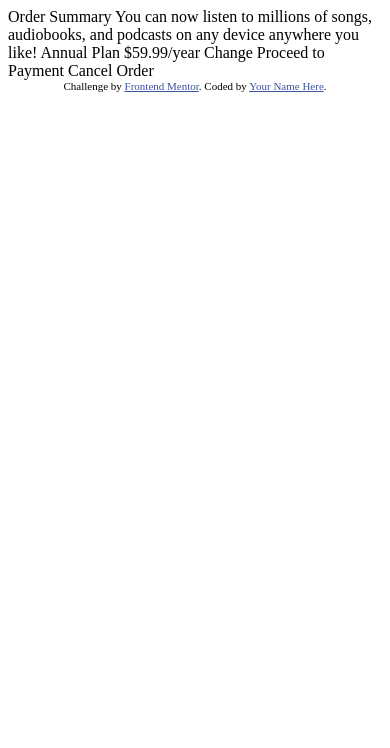
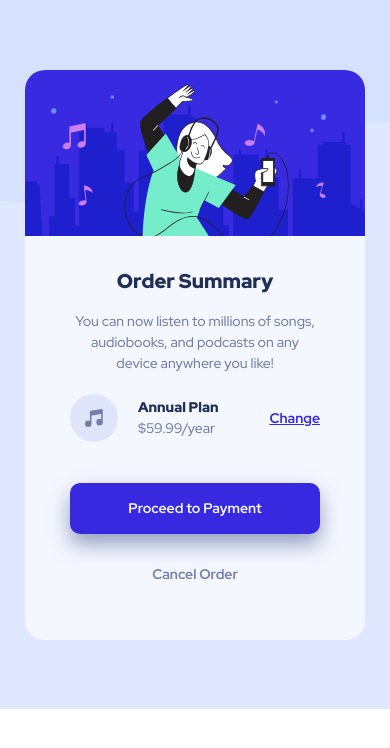
Before and after one commit to vircoding/order-summary-component-frontend-mentor, a plain HTML site: page index.html in a window 390 px wide. Drawn offline with Linux system fonts and the light colour scheme.

Commit message:
desktop and mobile designs

```diff
--- /dev/null
+++ b/css/styles.css
@@ -0,0 +1,184 @@
+/* Google Fonts https://fonts.google.com/ */
+@import url('https://fonts.googleapis.com/css2?family=Red+Hat+Display:wght@500;700;900&display=swap');
+
+/* Custom Properties */
+:root {
+    --red-hat-display: 'Red Hat Display', sans-serif;
+    --pale-blue: hsl(225, 100%, 94%);
+    --bright-blue: hsl(245, 75%, 52%);
+    --very-pale-blue: hsl(225, 100%, 98%);
+    --desaturated-blue: hsl(224, 23%, 55%);
+    --dark-blue: hsl(223, 47%, 23%);
+}
+
+/* Reset Styles */
+* {
+    box-sizing: border-box;
+    margin: 0;
+}
+
+/* Standard Styles */
+body {
+    font-family: var(--red-hat-display);
+    font-size: 16px;
+    font-weight: 500;
+    color: var(--desaturated-blue);
+    line-height: 1.5;
+}
+
+.cta {
+    text-decoration: none;
+}
+
+/* Main */
+.main {
+    background-color: var(--pale-blue);
+    background-image: url(../images/pattern-background-desktop.svg);
+    background-repeat: no-repeat;
+    background-size: contain;
+    min-height: 900px;
+    display: flex;
+    justify-content: center;
+    align-items: center;
+}
+
+/* Main | Card */
+.main-card {
+    max-width: 450px;
+    height: 700px;
+    display: flex;
+    flex-direction: column;
+    border-radius: 20px;
+    overflow: hidden;
+    background-color: var(--very-pale-blue);
+    text-align: center;
+}
+
+/* Main | Card | Info */
+.card-info {
+    padding: 30px 45px 45px;
+    display: flex;
+    flex-grow: 1;
+    flex-direction: column;
+    justify-content: space-between;
+}
+
+/* Main | Card | Info | Texts */
+.info-texts {
+    padding: 25px;
+    /* flex-grow: 1; */
+}
+
+.texts-title {
+    font-size: 28px;
+    font-weight: 900;
+    color: var(--dark-blue);
+    margin-bottom: 15px;
+}
+
+/* Main | Card | Info | Plan */
+.info-plan {
+    position: relative;
+    bottom: 10px;
+    padding: 25px;
+    display: flex;
+    align-items: center;
+    text-align: left;
+}
+
+.plan-change {
+    text-decoration: underline;
+    color: var(--bright-blue);
+    font-weight: 700;
+}
+
+/* Main | Card | Info | Plan | Numbers */
+.plan-numbers {
+    flex-grow: 1;
+    margin-left: 20px;
+}
+
+.numbers-title {
+    font-size: inherit;
+    color: var(--dark-blue);
+    font-weight: 900;
+}
+
+/* Main | Card | Info | Actions */
+.info-actions {
+    display: flex;
+    flex-direction: column;
+    gap: 20px;
+    font-weight: 700;
+}
+.actions-proceed {
+    width: 100%;
+    background-color: var(--bright-blue);
+    padding: 10px 0;
+    color: var(--very-pale-blue);
+    border-radius: 10px;
+    box-shadow: 0 10px 20px 0 hsla(224, 23%, 55%, 0.75);
+}
+
+.actions-cancel {
+    color: inherit;
+    padding: 10px 0;
+}
+
+/* Active States */
+.plan-change:hover {
+    color: hsl(245, 83%, 68%);
+    text-decoration: none;
+}
+
+.actions-proceed:hover {
+    background-color: hsl(245, 83%, 68%);
+}
+
+.actions-cancel:hover {
+    color: var(--dark-blue);
+}
+
+/* Mobile Design */
+@media (max-width: 720px) {
+    /* Standard Styles */
+    body {
+        font-size: 14px;
+    }
+
+    /* Main */
+    .main {
+        min-height: 709px;
+        background-image: url(../images/pattern-background-mobile.svg);
+        padding: 0 25px;
+    }
+
+    /* Main | Card */
+    .main-card {
+        height: 570px;
+    }
+
+    /* Main | Card | Info | Texts */
+    .info-texts {
+        padding: 0;
+    }
+
+    .texts-title {
+        font-size: 20px;
+    }
+
+    /* Main | Card | Info | Plan */
+    .info-plan {
+        padding: 0;
+    }
+
+    /* Main | Card | Info | Actions */
+    .actions-proceed {
+        width: 100%;
+        background-color: var(--bright-blue);
+        padding: 15px 0;
+        color: var(--very-pale-blue);
+        font-weight: 700;
+        border-radius: 10px;
+    }
+}
--- a/index.html
+++ b/index.html
@@ -1,37 +1,44 @@
 <!DOCTYPE html>
 <html lang="en">
     <head>
-  <meta charset="UTF-8">
-  <meta name="viewport" content="width=device-width, initial-scale=1.0"> <!-- displays site properly based on user's device -->
-
-  <link rel="icon" type="image/png" sizes="32x32" href="./images/favicon-32x32.png">
-
-  <title>Frontend Mentor | Order summary card</title>
-
-  <!-- Feel free to remove these styles or customise in your own stylesheet 👍 -->
-  <style>
-    .attribution { font-size: 11px; text-align: center; }
-    .attribution a { color: hsl(228, 45%, 44%); }
-  </style>
+        <meta charset="UTF-8" />
+        <meta http-equiv="X-UA-Compatible" content="IE=edge" />
+        <meta name="viewport" content="width=device-width, initial-scale=1.0" />
+        <title>Order summary card</title>
+        <link rel="icon" type="image/png" sizes="32x32" href="./images/favicon-32x32.png" />
+        <link rel="stylesheet" href="./css/styles.css" />
     </head>
     <body>
-
-  Order Summary
-
+        <!-- Main -->
+        <main class="main">
+            <div class="main-card">
+                <img
+                    src="./images/illustration-hero.svg"
+                    alt="Illustration Hero"
+                    class="card-picture"
+                />
+                <div class="card-info">
+                    <div class="info-texts">
+                        <h1 class="texts-title">Order Summary</h1>
+                        <p class="texts-paragraph">
                             You can now listen to millions of songs, audiobooks, and podcasts on any
                             device anywhere you like!
-
-  Annual Plan
-  $59.99/year
-
-  Change
-
-  Proceed to Payment
-  Cancel Order
-
-  <div class="attribution">
-    Challenge by <a href="https://www.frontendmentor.io?ref=challenge" target="_blank">Frontend Mentor</a>.
-    Coded by <a href="#">Your Name Here</a>.
+                        </p>
                     </div>
+                    <div class="info-plan">
+                        <img src="./images/icon-music.svg" alt="Music Icon" class="plan-music" />
+                        <div class="plan-numbers">
+                            <h1 class="numbers-title">Annual Plan</h1>
+                            <p class="numbers-price">$59.99/year</p>
+                        </div>
+                        <a href="#" class="plan-change cta">Change</a>
+                    </div>
+                    <div class="info-actions">
+                        <a href="#" class="actions-proceed cta">Proceed to Payment</a>
+                        <a href="#" class="actions-cancel cta">Cancel Order</a>
+                    </div>
+                </div>
+            </div>
+        </main>
     </body>
 </html>
```
Also changed, not shown: pesonal.txt. Lines whose indentation alone changed are shown as unchanged.
